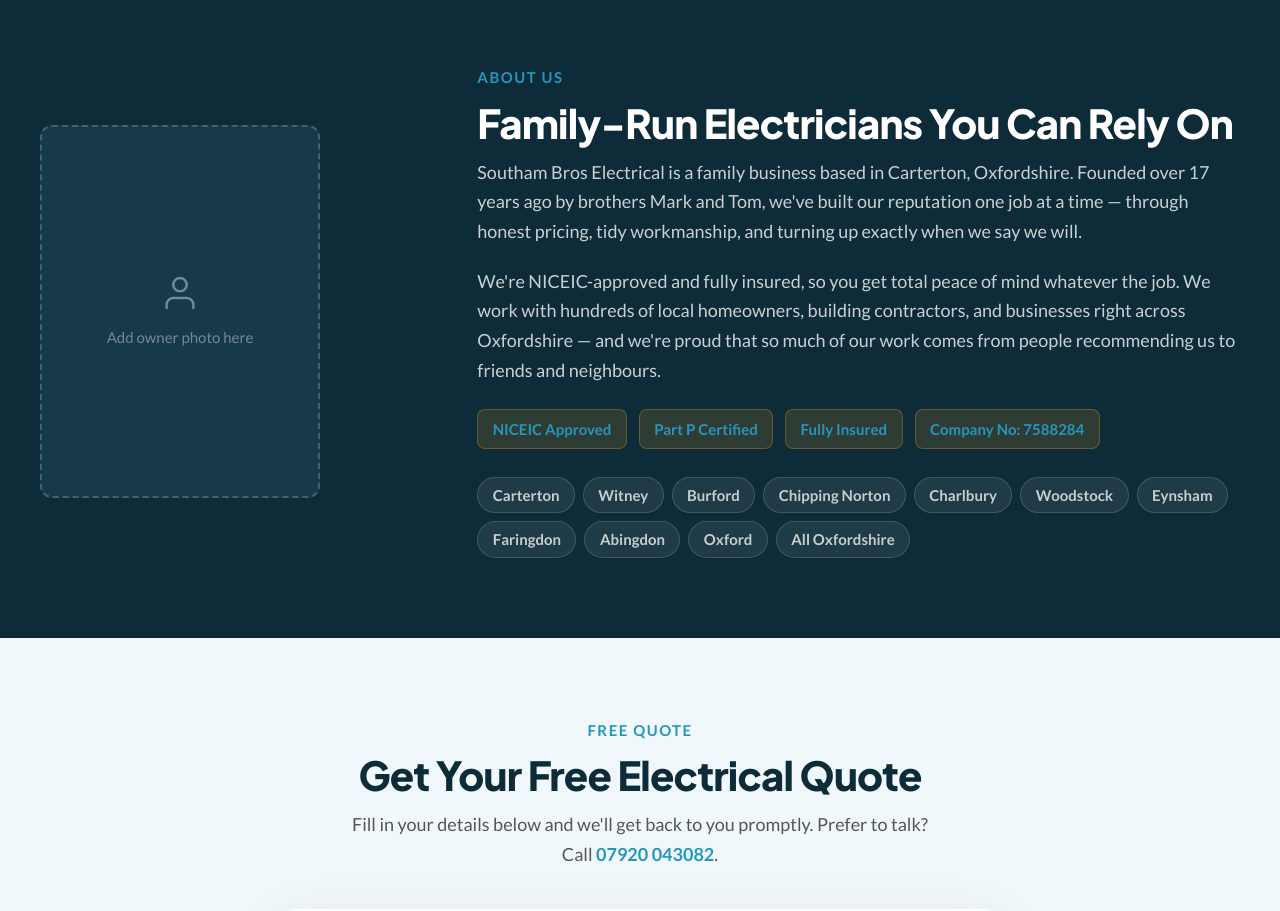
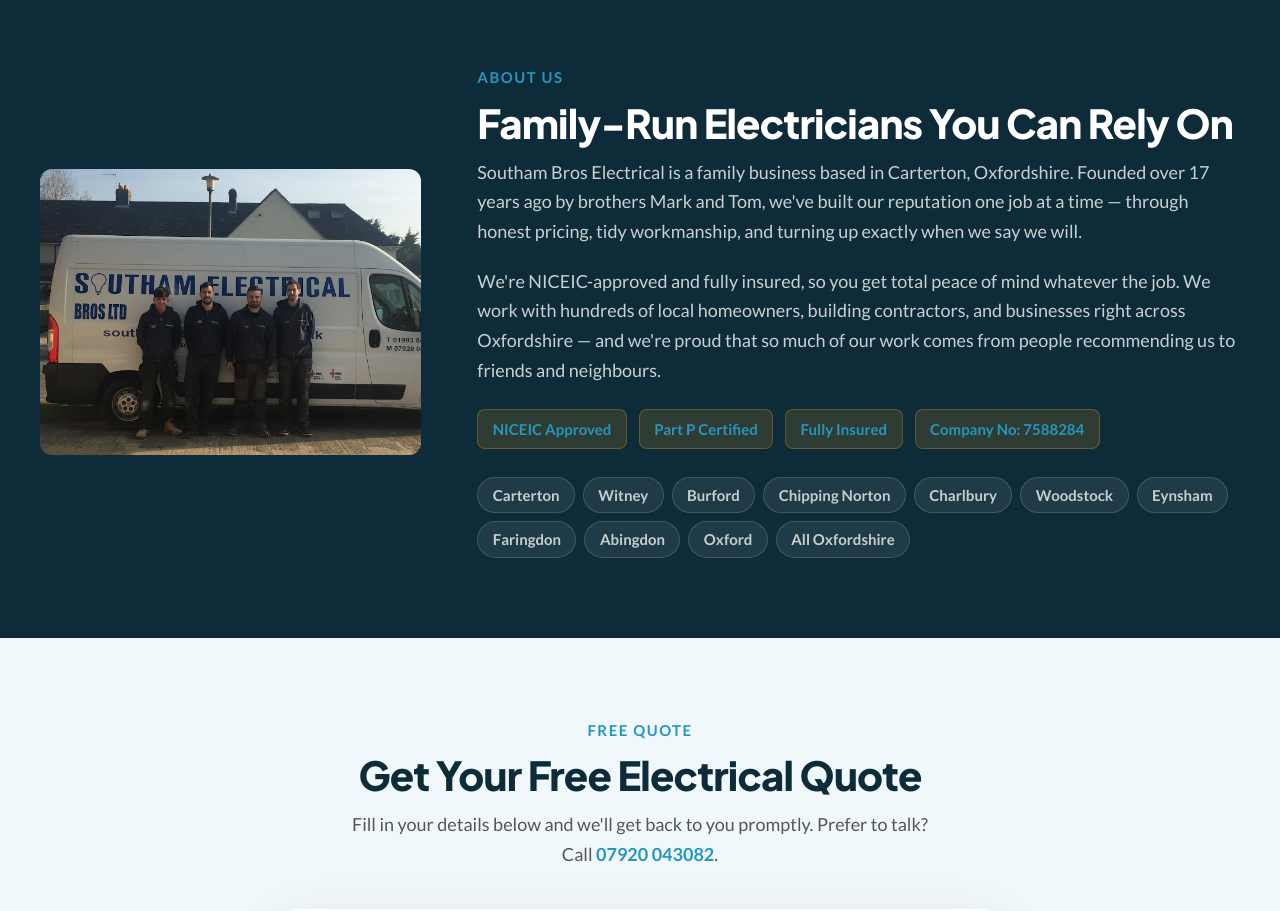
Before and after one commit to heybmtn/southamelectricalbros, a plain HTML site: page index.html in a window 1280 px wide. Shown: the part 3440-4351 px from the top of the page. Drawn offline with Linux system fonts and the light colour scheme.

Commit message:
Update index.html

```diff
--- a/index.html
+++ b/index.html
@@ -1185,11 +1185,7 @@
     <div class="section-inner">
       <div class="about-grid">
 
-        <!-- Owner photo placeholder — replace with <img src="owner.jpg" alt="Mark Southam, electrician"> when supplied -->
-        <div class="owner-photo-placeholder" aria-label="Photo of owner coming soon">
-          <svg xmlns="http://www.w3.org/2000/svg" width="40" height="40" viewBox="0 0 24 24" fill="none" stroke="currentColor" stroke-width="1.5" stroke-linecap="round" stroke-linejoin="round" aria-hidden="true"><path d="M20 21v-2a4 4 0 0 0-4-4H8a4 4 0 0 0-4 4v2"/><circle cx="12" cy="7" r="4"/></svg>
-          <span>Add owner photo here</span>
-        </div>
+        <img src="team.jpg" alt="The Southam Bros Electrical team" style="width:100%;border-radius:12px;object-fit:cover;">
 
         <div class="about-content">
           <span class="eyebrow reveal">About us</span>
```
